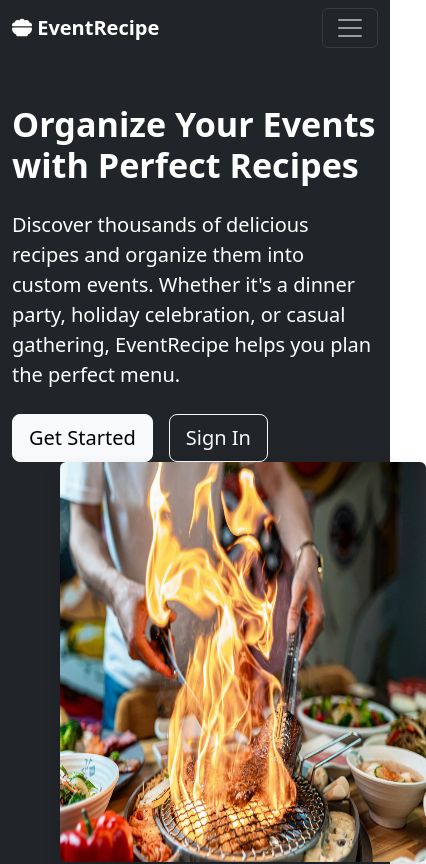
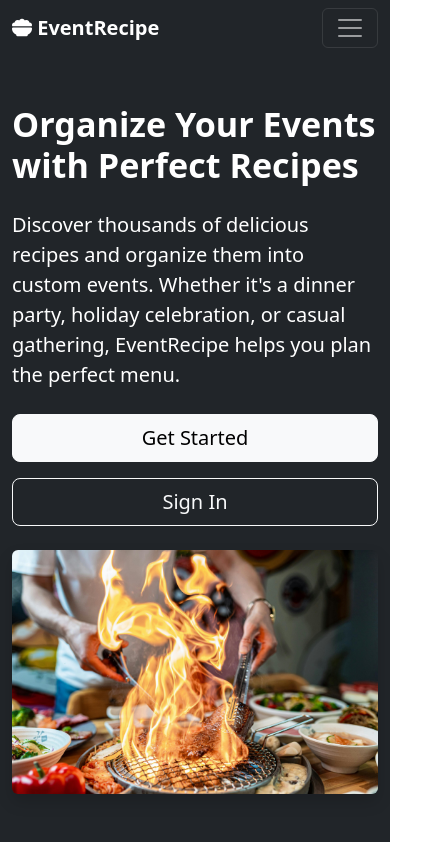
Before and after one commit to phinshen/event-recipe, a React (Vite) app: page / in a window 390 px wide. Shown: the top 864 px of the page, 426 px wide, since content can reach past the window. Built offline with nearby package versions, Linux system fonts and the light colour scheme; no server answers.

Commit message:
minor adjustment on mobile UI

```diff
--- a/src/App.jsx
+++ b/src/App.jsx
@@ -9,6 +9,7 @@ import SignupPage from "./page/SignupPage";
 import Footer from "./components/Footer";
 import EventPage from "./page/EventPage";
 import RecipePage from "./page/RecipePage";
+import ProtectedRoute from "./components/ProtectedRoute";
 
 export default function App() {
   return (
@@ -22,9 +23,31 @@ export default function App() {
                 <Route path="/" element={<LandingPage />} />
                 <Route path="/login" element={<LoginPage />} />
                 <Route path="/signup" element={<SignupPage />} />
-                <Route path="/home" element={<HomePage />} />
-                <Route path="/events" element={<EventPage />} />
-                <Route path="/recipes" element={<RecipePage />} />
+
+                <Route
+                  path="/home"
+                  element={
+                    <ProtectedRoute>
+                      <HomePage />
+                    </ProtectedRoute>
+                  }
+                />
+                <Route
+                  path="/events"
+                  element={
+                    <ProtectedRoute>
+                      <EventPage />
+                    </ProtectedRoute>
+                  }
+                />
+                <Route
+                  path="/recipes"
+                  element={
+                    <ProtectedRoute>
+                      <RecipePage />
+                    </ProtectedRoute>
+                  }
+                />
               </Routes>
             </main>
             <Footer />
--- a/src/components/Navigation.jsx
+++ b/src/components/Navigation.jsx
@@ -17,7 +17,7 @@ export default function Navigation() {
   return (
     <Navbar bg="dark" variant="dark" expand="lg" sticky="top">
       <Container>
-        <Navbar.Brand as={Link} to="/" className="fw-bold">
+        <Navbar.Brand as={Link} to="/home" className="fw-bold">
           <i class="fa-solid fa-bowl-food"></i> EventRecipe
         </Navbar.Brand>
         <Navbar.Toggle aria-controls="basic-navbar-nav" />
--- a/src/page/LandingPage.jsx
+++ b/src/page/LandingPage.jsx
@@ -9,7 +9,7 @@ export default function LandingPage() {
       <section className="hero-section bg-dark text-black py-5">
         <Container>
           <Row className="align-items-center min-vh-75">
-            <Col lg={6}>
+            <Col lg={6} className="mb-4 mb-lg-0">
               <h1 className="display-4 fw-bold text-white mb-4">
                 Organize Your Events with Perfect Recipes
               </h1>
@@ -19,7 +19,7 @@ export default function LandingPage() {
                 or casual gathering, EventRecipe helps you plan the perfect
                 menu.
               </p>
-              <div className="d-flex gap-3">
+              <div className="d-flex flex-column flex-sm-row gap-3">
                 <Button as={Link} to="/signup" variant="light" size="lg">
                   Get Started
                 </Button>
@@ -33,8 +33,13 @@ export default function LandingPage() {
                 <img
                   src={landingImg1}
                   alt="Recipe Organization"
-                  className="img-fluid rounded shadow ms-5"
-                  style={{ width: "600px", height: "400px" }}
+                  className="img-fluid rounded shadow"
+                  style={{
+                    maxWidth: "100%",
+                    height: "auto",
+                    maxHeight: "400px",
+                    objectFit: "cover",
+                  }}
                 />
               </div>
             </Col>
```
